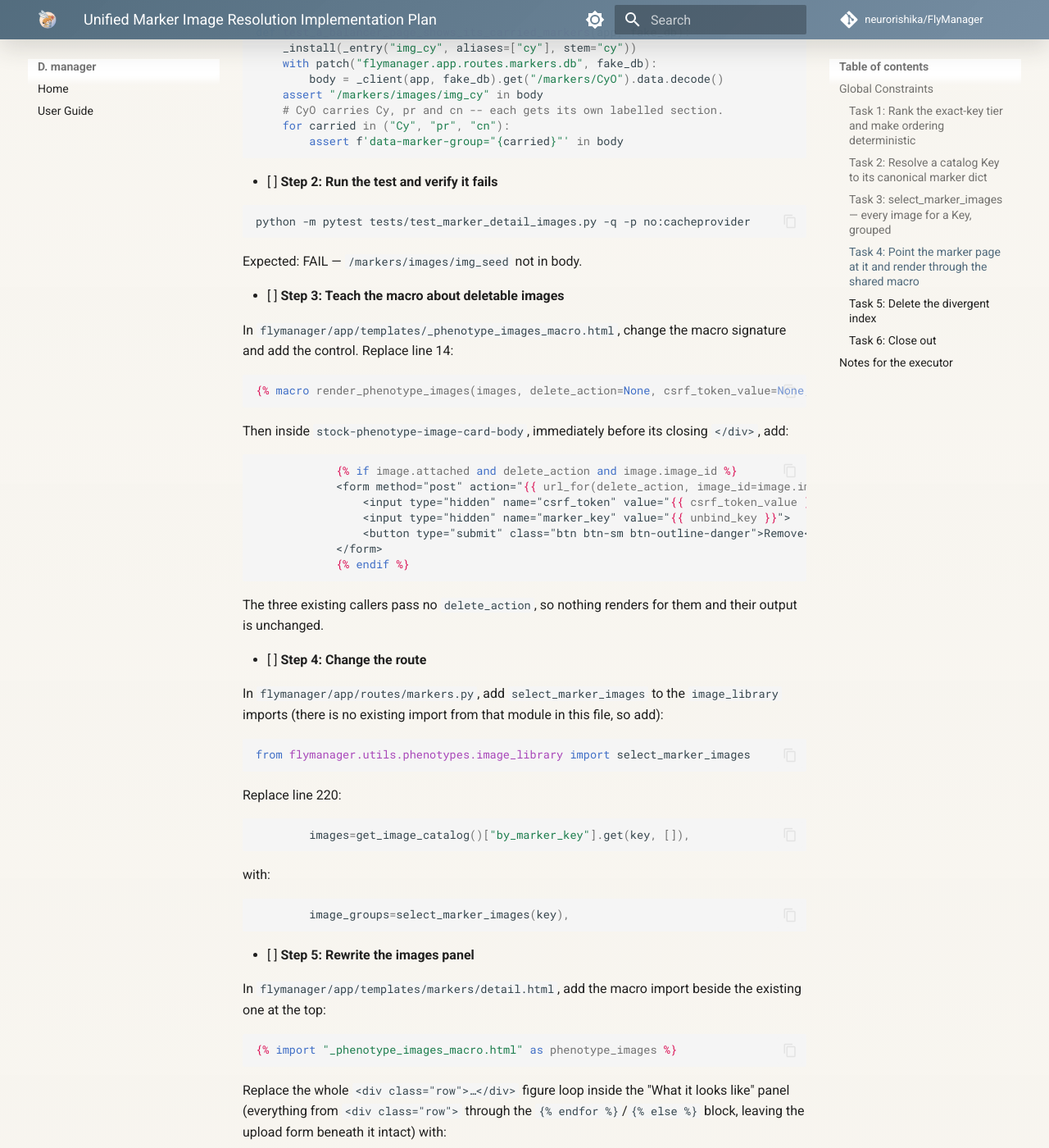
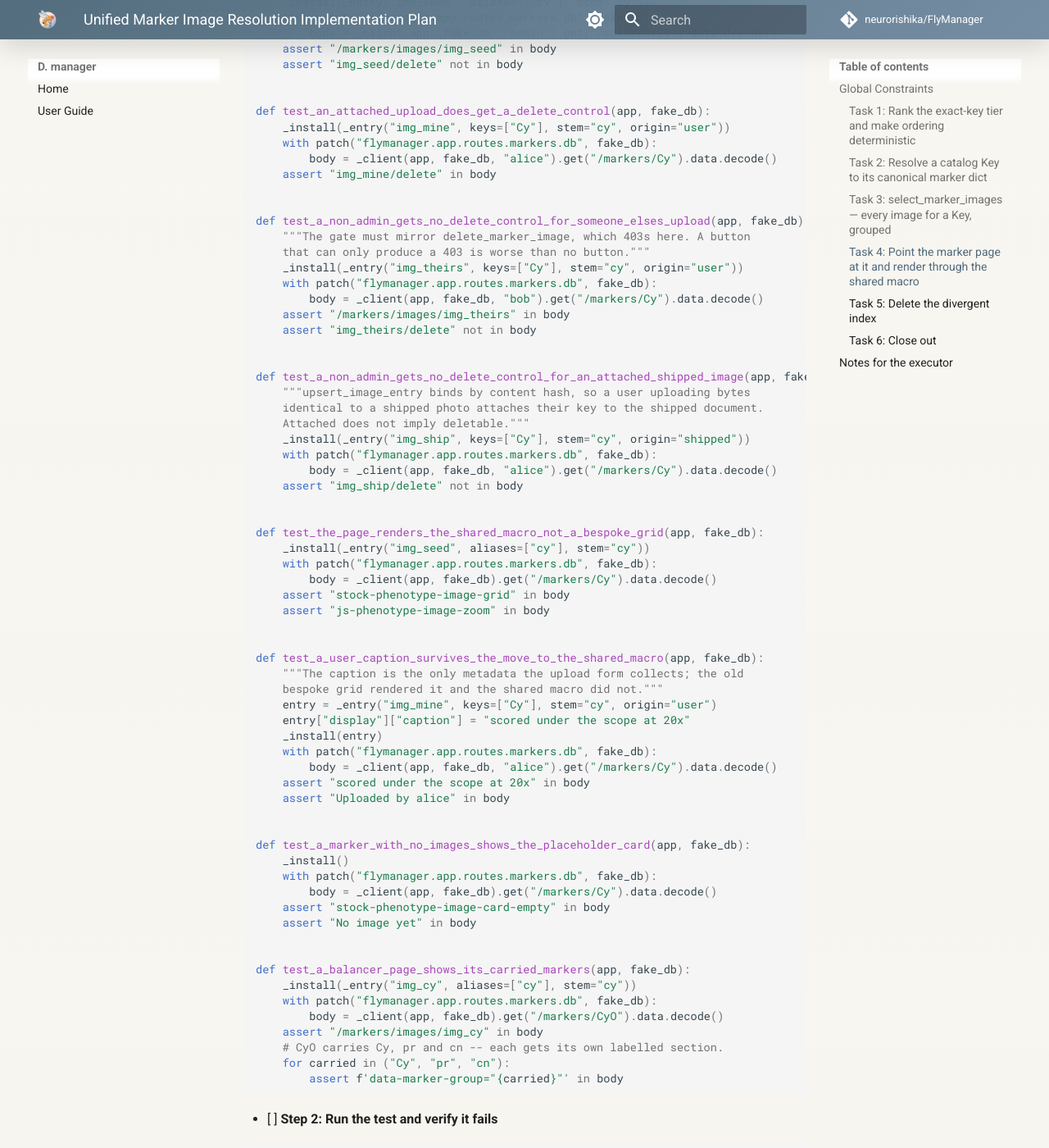
Before and after one commit to neurorishika/FlyManager, an MkDocs documentation site: the page built from docs/superpowers/plans/2026-08-31-unified-marker-image-resolution.md, in a window 1280 px wide and 1400 px high, scrolled down 19041 px. Shown: the whole window at 82% size. Built offline with MkDocs 1.6.1 and Material for MkDocs 9.7.7, drawn with Linux system fonts in a browser that asks for light colours; comment, search, counter and statistics services are not loaded; some of the changed text lies outside the part shown.

Commit message:
docs: fix the plan defects found reviewing tasks 4-6
The blocker: create_app's before_request hook refreshes the image catalog
on every request against the real db, and the test database holds 254
images at revision 13, so the first client.get() after installing a test
snapshot recompiles from Mongo and discards it -- intermittently, since the
probe is throttled to 30s. Task 4's tests now freeze the refresh the same
way test_marker_routes already does for the marker catalog.

The delete gate did not mirror the route it posts to. delete_marker_image
403s a non-admin for a shipped entry or someone else's upload, but the rows
carried neither origin nor uploader, so the template could not gate on
either and would have rendered Remove buttons that only produce a 403 --
including on shipped images, which content-hash binding can attach to a
user's key. Rows now carry origin and uploaded_by, the macro gates on them,
and the button confirms and says what it does: with one marker key it
deletes the image for the whole lab rather than unbinding.

Also: the replacement boundary stopped one line short of the row's closing
div, which would have closed the form section early; captions and uploader
attribution were being dropped in the move to the shared macro; the
get_image_catalog import goes dead after task 4; and the close-out cited a
baseline file that does not exist in the repo.

Co-Authored-By: Claude Opus 5 (1M context) <noreply@anthropic.com>

````diff
--- a/docs/superpowers/plans/2026-08-31-unified-marker-image-resolution.md
+++ b/docs/superpowers/plans/2026-08-31-unified-marker-image-resolution.md
@@ -588,7 +588,7 @@ git commit -m "feat: resolve a marker catalog key into the scorer's marker dicts
 
 **Interfaces:**
 - Consumes: `entry_sort_key`, `ALIAS_SCORE` (Task 1); `resolve_definition_markers` (Task 2).
-- Produces: `select_marker_images(definition_key, *, min_score=ALIAS_SCORE)` returning a list of groups `{"marker_key", "display_label", "images": [row], "related": [row]}`. Rows carry `image_id`, `image_url`, `has_image`, `display_label`, `body_part`, `effect`, `credit`, `provenance`, `notes`, `source_name`, `source_url`, `source_collection`, `marker_key`, `match_score`, `attached`. `attached` is True when the entry's `match.markerKeys` contains this group's `marker_key`.
+- Produces: `select_marker_images(definition_key, *, min_score=ALIAS_SCORE)` returning a list of groups `{"marker_key", "display_label", "images": [row], "related": [row]}`. Rows carry `image_id`, `image_url`, `has_image`, `display_label`, `body_part`, `effect`, `credit`, `provenance`, `notes`, `source_name`, `source_url`, `source_collection`, `marker_key`, `match_score`, `attached`, `origin`, `uploaded_by`. `attached` is True when the entry's `match.markerKeys` contains this group's `marker_key`.
 
 - [ ] **Step 1: Write the failing test**
 
@@ -692,7 +692,8 @@ def test_rows_carry_every_field_the_shared_macro_reads():
     for field in ("image_id", "image_url", "has_image", "display_label",
                   "body_part", "effect", "credit", "provenance", "notes",
                   "source_name", "source_url", "source_collection",
-                  "marker_key", "match_score", "attached"):
+                  "marker_key", "match_score", "attached", "origin",
+                  "uploaded_by"):
         assert field in row, field
     assert row["image_url"] == "/markers/images/img_seed"
     assert row["marker_key"] == "Sb"
@@ -756,6 +757,11 @@ def _image_row(marker, marker_key, entry, score, *, attached=False):
         "notes": display.get("caption", ""),
         "match_score": score,
         "attached": attached,
+        # The delete gate needs these: delete_marker_image 403s a non-admin
+        # for a shipped entry or someone else's upload, so a Remove button
+        # rendered without them is a button that only produces a 403.
+        "origin": (entry or {}).get("origin", ""),
+        "uploaded_by": (entry or {}).get("UploadedBy", ""),
     }
 ```
 
@@ -846,7 +852,14 @@ git commit -m "feat: add select_marker_images over the shared image scorer"
 - Consumes: `select_marker_images` (Task 3).
 - Produces: `marker_detail` passes `image_groups` (the Task 3 return value) to the template instead of `images`.
 
-**The Delete gate is the highest-risk part of this plan.** `delete_marker_image` (`flymanager/app/routes/markers.py:293`) only *unbinds* when `len(markerKeys) > 1`; otherwise it deletes the document and its bytes, and an admin may do this to a `shipped` entry. Rendering Delete for an image that merely *matched* would put "destroy this shipped photo for every view in the app" one click away on a page where the user believes they are editing one marker. Delete renders only when `attached` is true.
+**The Delete gate is the highest-risk part of this plan.** It must mirror
+`delete_marker_image`'s own rules or it renders buttons that only produce a
+403: that route rejects a non-admin for a `shipped` entry or for someone
+else's upload. And note what "Remove" does when the image has exactly one
+marker key — it does not unbind, it deletes the document and its GridFS
+bytes. That is unchanged from today's page, but today's page could not show a
+shipped image at all, so the button now needs a confirm and honest wording.
+ `delete_marker_image` (`flymanager/app/routes/markers.py:293`) only *unbinds* when `len(markerKeys) > 1`; otherwise it deletes the document and its bytes, and an admin may do this to a `shipped` entry. Rendering Delete for an image that merely *matched* would put "destroy this shipped photo for every view in the app" one click away on a page where the user believes they are editing one marker. Delete renders only when `attached` is true.
 
 - [ ] **Step 1: Write the failing test**
 
@@ -869,7 +882,21 @@ from flymanager.utils.phenotypes import image_catalog
 
 
 @pytest.fixture(autouse=True)
-def _restore_images():
+def _freeze_images(monkeypatch):
+    """Pin the installed snapshot for the duration of a request.
+
+    `create_app`'s before_request hook calls `maybe_refresh_image_catalog(db)`
+    on every request against the real module-global db. The test database has
+    254 images at revision 13, so the first client.get() after installing a
+    revision-0 test snapshot would recompile from Mongo and throw it away --
+    intermittently, since the probe is throttled to 30s. `_reset_catalog` in
+    test_marker_routes already does exactly this for the marker catalog.
+
+    Patching the module attribute works because the hook imports the name
+    inside the function body, so it resolves at call time.
+    """
+    monkeypatch.setattr(image_catalog, "maybe_refresh_image_catalog",
+                        lambda db, **kwargs: None)
     yield
     image_catalog.set_image_catalog_for_testing(
         {"entries": [], "by_marker_key": {}, "revision": -1})
@@ -916,12 +943,44 @@ def test_an_attached_upload_does_get_a_delete_control(app, fake_db):
     assert "img_mine/delete" in body
 
 
+def test_a_non_admin_gets_no_delete_control_for_someone_elses_upload(app, fake_db):
+    """The gate must mirror delete_marker_image, which 403s here. A button
+    that can only produce a 403 is worse than no button."""
+    _install(_entry("img_theirs", keys=["Cy"], stem="cy", origin="user"))
+    with patch("flymanager.app.routes.markers.db", fake_db):
+        body = _client(app, fake_db, "bob").get("/markers/Cy").data.decode()
+    assert "/markers/images/img_theirs" in body
+    assert "img_theirs/delete" not in body
+
+
+def test_a_non_admin_gets_no_delete_control_for_an_attached_shipped_image(app, fake_db):
+    """upsert_image_entry binds by content hash, so a user uploading bytes
+    identical to a shipped photo attaches their key to the shipped document.
+    Attached does not imply deletable."""
+    _install(_entry("img_ship", keys=["Cy"], stem="cy", origin="shipped"))
+    with patch("flymanager.app.routes.markers.db", fake_db):
+        body = _client(app, fake_db, "alice").get("/markers/Cy").data.decode()
+    assert "img_ship/delete" not in body
+
+
 def test_the_page_renders_the_shared_macro_not_a_bespoke_grid(app, fake_db):
     _install(_entry("img_seed", aliases=["cy"], stem="cy"))
     with patch("flymanager.app.routes.markers.db", fake_db):
         body = _client(app, fake_db).get("/markers/Cy").data.decode()
     assert "stock-phenotype-image-grid" in body
     assert "js-phenotype-image-zoom" in body
+
+
+def test_a_user_caption_survives_the_move_to_the_shared_macro(app, fake_db):
+    """The caption is the only metadata the upload form collects; the old
+    bespoke grid rendered it and the shared macro did not."""
+    entry = _entry("img_mine", keys=["Cy"], stem="cy", origin="user")
+    entry["display"]["caption"] = "scored under the scope at 20x"
+    _install(entry)
+    with patch("flymanager.app.routes.markers.db", fake_db):
+        body = _client(app, fake_db, "alice").get("/markers/Cy").data.decode()
+    assert "scored under the scope at 20x" in body
+    assert "Uploaded by alice" in body
 
 
 def test_a_marker_with_no_images_shows_the_placeholder_card(app, fake_db):
@@ -955,17 +1014,25 @@ Expected: FAIL — `/markers/images/img_seed` not in body.
 In `flymanager/app/templates/_phenotype_images_macro.html`, change the macro signature and add the control. Replace line 14:
 
 ```jinja
-{% macro render_phenotype_images(images, delete_action=None, csrf_token_value=None, unbind_key=None) %}
+{% macro render_phenotype_images(images, delete_action=None, csrf_token_value=None, unbind_key=None, viewer=None, viewer_is_admin=false) %}
 ```
 
 Then inside `stock-phenotype-image-card-body`, immediately before its closing `</div>`, add:
 
 ```jinja
-            {% if image.attached and delete_action and image.image_id %}
+            {% if image.notes %}
+            <div class="stock-phenotype-image-card-copy mt-1">{{ image.notes }}</div>
+            {% endif %}
+            {% if image.has_image and image.uploaded_by and image.origin == 'user' %}
+            <div class="stock-phenotype-image-card-meta">Uploaded by {{ image.uploaded_by }}</div>
+            {% endif %}
+            {% set may_delete = viewer_is_admin or (image.origin == 'user' and image.uploaded_by == viewer) %}
+            {% if image.attached and delete_action and image.image_id and may_delete %}
             <form method="post" action="{{ url_for(delete_action, image_id=image.image_id) }}" class="mt-2">
                 <input type="hidden" name="csrf_token" value="{{ csrf_token_value }}">
                 <input type="hidden" name="marker_key" value="{{ unbind_key }}">
-                <button type="submit" class="btn btn-sm btn-outline-danger">Remove</button>
+                <button type="submit" class="btn btn-sm btn-outline-danger"
+                        onclick="return confirm('Remove this image? If it is not attached to any other marker it is deleted for the whole lab.')">Remove</button>
             </form>
             {% endif %}
 ```
@@ -1000,7 +1067,12 @@ In `flymanager/app/templates/markers/detail.html`, add the macro import beside t
 {% import "_phenotype_images_macro.html" as phenotype_images %}
 ```
 
-Replace the whole `<div class="row">…</div>` figure loop inside the "What it looks like" panel (everything from `<div class="row">` through the `{% endfor %}`/`{% else %}` block, leaving the upload form beneath it intact) with:
+Replace `detail.html` **lines 38-60 inclusive** — from `<div class="row">`
+through the `</div>` that closes it, which is the line *after* `{% endfor %}`.
+Stopping at `{% endfor %}` leaves a stray `</div>` that closes
+`.app-form-section` early and throws the upload form out of the panel; no test
+catches that, so check the boundary by eye. Leave the upload form beneath it
+untouched. Replacement:
 
 ```jinja
                 {% for group in image_groups %}
@@ -1012,7 +1084,9 @@ Replace the whole `<div class="row">…</div>` figure loop inside the "What it l
                         group.images,
                         delete_action='markers.delete_marker_image',
                         csrf_token_value=csrf_token(),
-                        unbind_key=group.marker_key) }}
+                        unbind_key=group.marker_key,
+                        viewer=session.get('username'),
+                        viewer_is_admin=is_admin) }}
                     {% if group.related %}
                     <details class="mt-2">
                         <summary class="small text-muted">Possibly related ({{ group.related|length }})</summary>
@@ -1103,6 +1177,12 @@ grep -rn "by_marker_key" flymanager/ | grep -v pycache
 
 Expected: only `image_catalog.py` itself. If `routes/markers.py` still appears, Task 4 is incomplete — stop.
 
+Line 220 was the only use of `get_image_catalog` in that file, so also drop it
+from the import at `flymanager/app/routes/markers.py:31`, leaving
+`bump_image_revision` and `refresh_image_catalog`. Confirm with
+`grep -n "get_image_catalog" flymanager/app/routes/markers.py` returning
+nothing.
+
 - [ ] **Step 2: Rewrite the one test that pins the index**
 
 In `tests/test_marker_image_catalog.py`, replace `test_compile_indexes_and_totally_orders_entries` with:
@@ -1175,8 +1255,9 @@ python -m pytest tests/ -q -p no:cacheprovider --ignore=tests/new_feature_explor
     --ignore=tests/test_jobs_queue.py
 ```
 
-Compare the failure list to the pre-existing baseline in
-`memory/running-tests-locally.md`. Any new failure is yours.
+Compare the failure list to the pre-existing baseline listed under Global
+Constraints at the top of this plan (there is no baseline file in the repo).
+Any failure not on that list is yours.
 
 - [ ] **Step 2: Mark the spec implemented**
 
````
